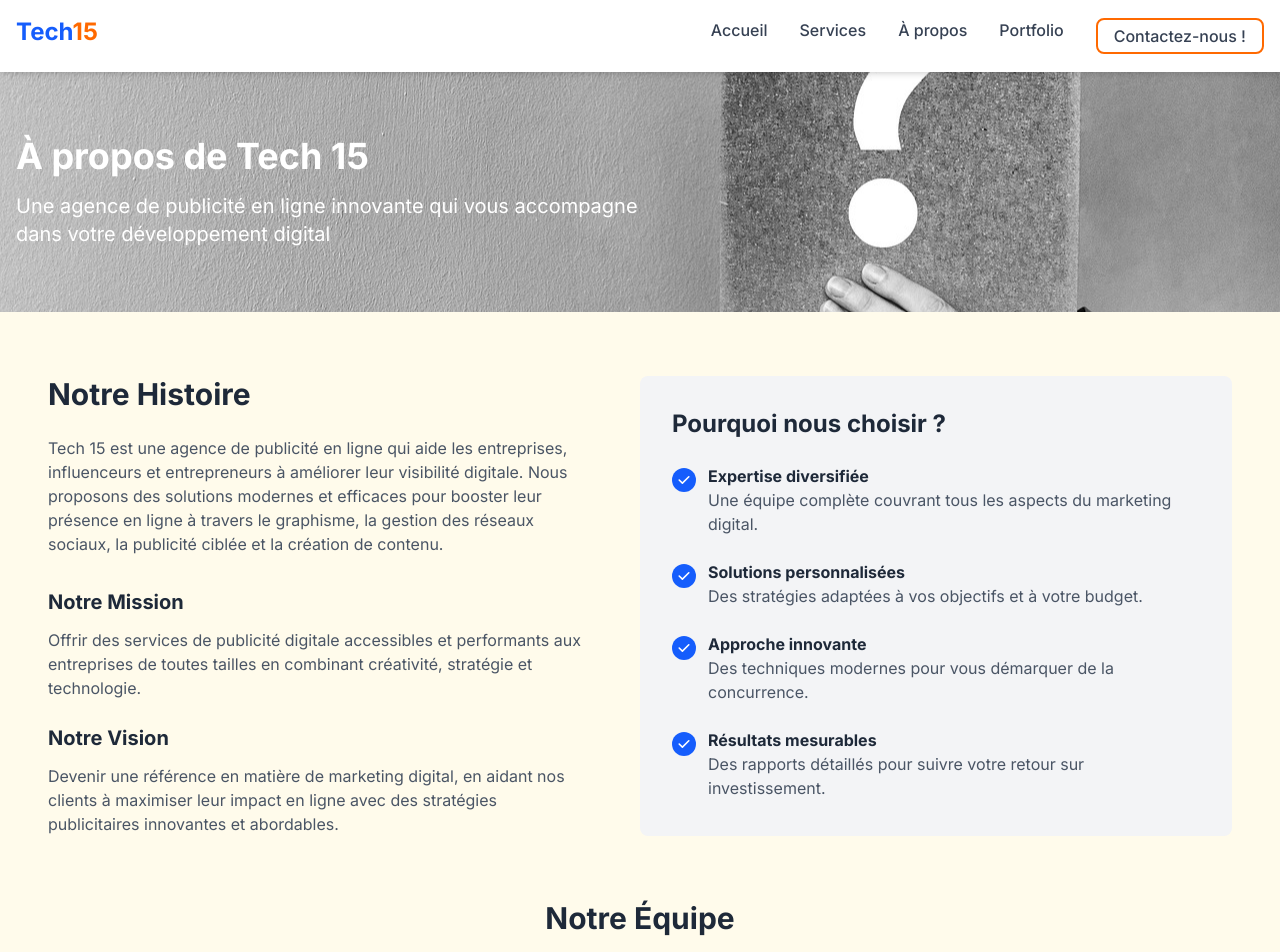
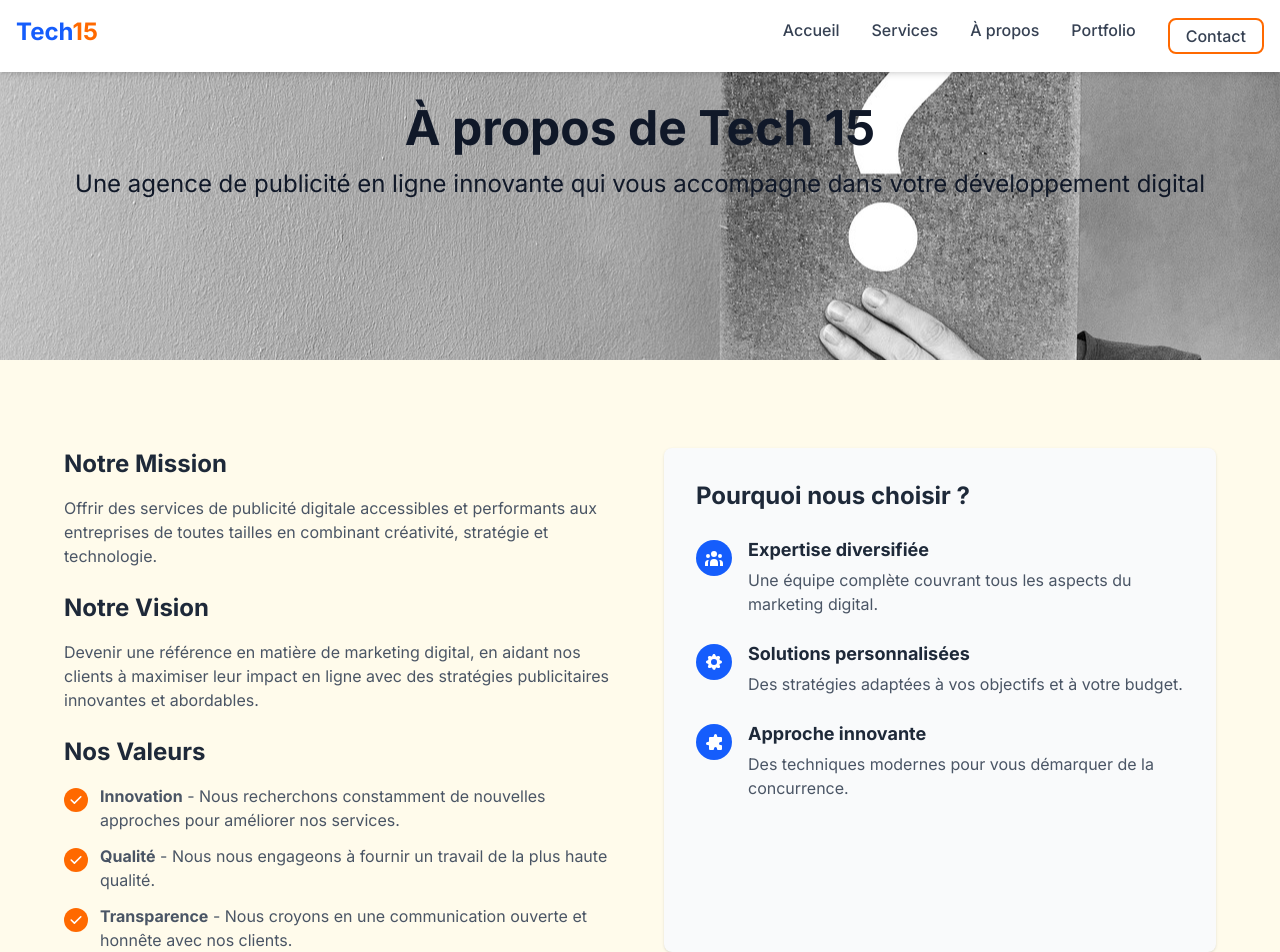
Before and after one commit to Jeanos2004/Tech15PortFolio, a Next.js app: page /a-propos in a window 1280 px wide. Shown: the top 952 px of the page. Built offline with nearby package versions, Linux system fonts and the light colour scheme.

Commit message:
correction des erreurs

```diff
--- a/src/app/(routes)/a-propos/page.tsx
+++ b/src/app/(routes)/a-propos/page.tsx
@@ -1,117 +1,25 @@
-// Fichier : src/app/a-propos/page.js
-import { teamData } from '@/lib/data';
-import Image from 'next/image';
+// Fichier: src/app/(routes)/a-propos/page.tsx
+'use client';
 
-export const metadata = {
-  title: 'À propos | Tech 15',
-  description: 'Découvrez Tech 15, une agence de publicité en ligne innovante qui aide les entreprises à améliorer leur visibilité digitale.',
-};
+
+import About from '@/components/sections/About';
+import Team from '@/components/sections/Team';
 
 export default function AboutPage() {
   return (
-    <>
-      <div className="text-white py-16" style={{backgroundImage : 'url(/images/pages/about-us.jpg)', backgroundSize: 'cover', backgroundPosition: 'center', backgroundRepeat: 'no-repeat'}}>
-        <div className="container mx-auto px-4">
-          <h1 className="text-4xl font-bold mb-4">À propos de Tech 15</h1>
-          <p className="text-xl max-w-2xl">
+    <div className="bg-amber-50" >
+      <div className="mb-6 h-72 px-6 py-8 text-center" style={{backgroundImage : 'url(/images/pages/about-us.jpg)', backgroundSize: 'cover', backgroundPosition: 'center'}}>
+          <h1 className="text-5xl font-bold mb-4 text-gray-900">À propos de Tech 15</h1>
+          <p className="text-gray-900 text-2xl">
             Une agence de publicité en ligne innovante qui vous accompagne dans votre développement digital
           </p>
         </div>
+
+      <About />
+
+      <div className="my-16 px-12">
+        <Team />
       </div>
-
-      <div className="bg-amber-50 mx-auto px-12 py-16">
-        <div className="flex flex-col lg:flex-row mb-16">
-          <div className="lg:w-1/2 lg:pr-12 mb-8 lg:mb-0">
-            <h2 className="text-3xl font-bold mb-6 text-gray-800">Notre Histoire</h2>
-            <p className="text-gray-600 mb-4">
-              Tech 15 est une agence de publicité en ligne qui aide les entreprises, influenceurs et entrepreneurs à
-              améliorer leur visibilité digitale. Nous proposons des solutions modernes et efficaces pour booster
-              leur présence en ligne à travers le graphisme, la gestion des réseaux sociaux, la publicité ciblée et la
-              création de contenu.
-            </p>
-
-            <h3 className="text-xl font-bold mb-3 text-gray-800 mt-8">Notre Mission</h3>
-            <p className="text-gray-600 mb-6">
-              Offrir des services de publicité digitale accessibles et performants aux entreprises de toutes tailles en
-              combinant créativité, stratégie et technologie.
-            </p>
-
-            <h3 className="text-xl font-bold mb-3 text-gray-800">Notre Vision</h3>
-            <p className="text-gray-600">
-              Devenir une référence en matière de marketing digital, en aidant nos clients à maximiser leur impact
-              en ligne avec des stratégies publicitaires innovantes et abordables.
-            </p>
-          </div>
-          <div className="lg:w-1/2 bg-gray-100 rounded-lg p-8">
-            <h3 className="text-2xl font-bold mb-6 text-gray-800">Pourquoi nous choisir ?</h3>
-            <ul className="space-y-6">
-              <li className="flex items-start">
-                <div className="bg-blue-600 rounded-full p-1 mr-3 mt-1">
-                  <svg className="w-4 h-4 text-white" fill="currentColor" viewBox="0 0 20 20" xmlns="http://www.w3.org/2000/svg">
-                    <path fillRule="evenodd" d="M16.707 5.293a1 1 0 010 1.414l-8 8a1 1 0 01-1.414 0l-4-4a1 1 0 011.414-1.414L8 12.586l7.293-7.293a1 1 0 011.414 0z" clipRule="evenodd"></path>
-                  </svg>
-                </div>
-                <div>
-                  <h4 className="font-bold text-gray-800">Expertise diversifiée</h4>
-                  <p className="text-gray-600">Une équipe complète couvrant tous les aspects du marketing digital.</p>
-                </div>
-              </li>
-              <li className="flex items-start">
-                <div className="bg-blue-600 rounded-full p-1 mr-3 mt-1">
-                  <svg className="w-4 h-4 text-white" fill="currentColor" viewBox="0 0 20 20" xmlns="http://www.w3.org/2000/svg">
-                    <path fillRule="evenodd" d="M16.707 5.293a1 1 0 010 1.414l-8 8a1 1 0 01-1.414 0l-4-4a1 1 0 011.414-1.414L8 12.586l7.293-7.293a1 1 0 011.414 0z" clipRule="evenodd"></path>
-                  </svg>
-                </div>
-                <div>
-                  <h4 className="font-bold text-gray-800">Solutions personnalisées</h4>
-                  <p className="text-gray-600">Des stratégies adaptées à vos objectifs et à votre budget.</p>
-                </div>
-              </li>
-              <li className="flex items-start">
-                <div className="bg-blue-600 rounded-full p-1 mr-3 mt-1">
-                  <svg className="w-4 h-4 text-white" fill="currentColor" viewBox="0 0 20 20" xmlns="http://www.w3.org/2000/svg">
-                    <path fillRule="evenodd" d="M16.707 5.293a1 1 0 010 1.414l-8 8a1 1 0 01-1.414 0l-4-4a1 1 0 011.414-1.414L8 12.586l7.293-7.293a1 1 0 011.414 0z" clipRule="evenodd"></path>
-                  </svg>
-                </div>
-                <div>
-                  <h4 className="font-bold text-gray-800">Approche innovante</h4>
-                  <p className="text-gray-600">Des techniques modernes pour vous démarquer de la concurrence.</p>
-                </div>
-              </li>
-              <li className="flex items-start">
-                <div className="bg-blue-600 rounded-full p-1 mr-3 mt-1">
-                  <svg className="w-4 h-4 text-white" fill="currentColor" viewBox="0 0 20 20" xmlns="http://www.w3.org/2000/svg">
-                    <path fillRule="evenodd" d="M16.707 5.293a1 1 0 010 1.414l-8 8a1 1 0 01-1.414 0l-4-4a1 1 0 011.414-1.414L8 12.586l7.293-7.293a1 1 0 011.414 0z" clipRule="evenodd"></path>
-                  </svg>
-                </div>
-                <div>
-                  <h4 className="font-bold text-gray-800">Résultats mesurables</h4>
-                  <p className="text-gray-600">Des rapports détaillés pour suivre votre retour sur investissement.</p>
-                </div>
-              </li>
-            </ul>
-          </div>
-        </div>
-
-        <div className="mt-12">
-          <h2 className="text-3xl font-bold mb-8 text-gray-800 text-center">Notre Équipe</h2>
-          <div className="grid grid-cols-1 md:grid-cols-2 lg:grid-cols-3 gap-8">
-            {teamData.map((member, index) => (
-              <div key={index} className="bg-white rounded-lg shadow-lg overflow-hidden">
-                <div className="bg-blue-100 h-48 flex items-center justify-center">
-                  <svg className="w-20 h-20 text-blue-300" fill="currentColor" viewBox="0 0 20 20" xmlns="http://www.w3.org/2000/svg">
-                    <path fillRule="evenodd" d="M10 9a3 3 0 100-6 3 3 0 000 6zm-7 9a7 7 0 1114 0H3z" clipRule="evenodd"></path>
-                  </svg>
-                </div>
-                <div className="p-6">
-                  <h3 className="text-xl font-bold mb-2 text-gray-800">{member.role}</h3>
-                  <p className="text-gray-600">{member.description}</p>
-                </div>
-              </div>
-            ))}
-          </div>
-        </div>
-      </div>
-    </>
+    </div>
   );
 }
--- a/src/app/(routes)/contact/page.tsx
+++ b/src/app/(routes)/contact/page.tsx
@@ -18,7 +18,7 @@ export default function ContactPage() {
   });
 
   const [isSubmitting, setIsSubmitting] = useState(false);
-  const [submitStatus, setSubmitStatus] = useState(null);
+  const [submitStatus, setSubmitStatus] = useState(null as null | 'success' | 'error');
 
   const handleChange = (e: React.ChangeEvent<HTMLInputElement | HTMLTextAreaElement | HTMLSelectElement>) => {
     const { name, value } = e.target;
--- a/src/app/(routes)/portfolio/page.tsx
+++ b/src/app/(routes)/portfolio/page.tsx
@@ -159,7 +159,7 @@ export default function PortfolioPage() {
                 </div>
               </div>
               <p className="text-gray-600 italic">
-                "L'équipe de Tech 15 a complètement transformé notre image de marque. Notre nouvelle identité visuelle a été très bien accueillie par nos clients et a contribué à une augmentation significative de notre fréquentation."
+                &ldquo;L&apos;équipe de Tech 15 a complètement transformé notre image de marque. Notre nouvelle identité visuelle a été très bien accueillie par nos clients et a contribué à une augmentation significative de notre fréquentation.&rdquo;
               </p>
             </div>
 
@@ -176,7 +176,7 @@ export default function PortfolioPage() {
                 </div>
               </div>
               <p className="text-gray-600 italic">
-                "Grâce à la campagne Google Ads mise en place par Tech 15, nous avons pu acquérir de nouveaux clients à un coût très compétitif. Leur expertise en publicité digitale a été un véritable atout pour notre croissance."
+                &ldquo;Grâce à la campagne Google Ads mise en place par Tech 15, nous avons pu acquérir de nouveaux clients à un coût très compétitif. Leur expertise en publicité digitale a été un véritable atout pour notre croissance.&rdquo;
               </p>
             </div>
 
@@ -193,7 +193,7 @@ export default function PortfolioPage() {
                 </div>
               </div>
               <p className="text-gray-600 italic">
-                "Mon site e-commerce développé par Tech 15 a complètement changé mon business. L'interface est intuitive et mes clients adorent l'expérience d'achat. Mes ventes en ligne ont explosé depuis le lancement."
+                &ldquo;Mon site e-commerce développé par Tech 15 a complètement changé mon business. L&apos;interface est intuitive et mes clients adorent l&apos;expérience d&apos;achat. L&apos;interface est intuitive et mes clients adorent l&apos;expérience d&apos;achat. Mes ventes en ligne ont explosé depuis le lancement.&rdquo;
               </p>
             </div>
           </div>
--- a/src/components/layout/Header.tsx
+++ b/src/components/layout/Header.tsx
@@ -3,7 +3,6 @@
 
 import { useState } from 'react';
 import Link from 'next/link';
-import Image from 'next/image';
 
 export default function Header() {
   const [isMenuOpen, setIsMenuOpen] = useState(false);
@@ -36,7 +35,7 @@ export default function Header() {
             Portfolio
           </Link>
           <Link href="/contact" className="font-medium text-gray-700 hover:text-blue-600 transition border-2 border-orange-500 rounded-lg px-4 py-1 hover:bg-orange-500 hover:text-white">
-            Contactez-nous !
+            Contact
           </Link>
         </nav>
 
--- a/src/components/sections/About.tsx
+++ b/src/components/sections/About.tsx
@@ -1,100 +1,89 @@
-import Image from 'next/image';
-import Link from 'next/link';
+
 
 export default function About() {
   return (
-    <section className="py-16 bg-amber-50">
-      <div className="container mx-auto px-4">
-        <div className="flex flex-col lg:flex-row items-center">
-          <div className="lg:w-1/2 lg:pr-12 mb-10 lg:mb-0">
-            <h2 className="text-3xl font-bold mb-6 text-gray-800">À propos de Tech 15</h2>
+    <section className="py-16 px-12">
+      <div className="container mx-auto px-4 text-gray-800">
+
+        <div className="grid grid-cols-1 md:grid-cols-2 gap-12 text-gray-800">
+          <div>
+            <h3 className="text-2xl font-bold mb-4">Notre Mission</h3>
             <p className="text-gray-600 mb-6">
-              Tech 15 est une agence de publicité en ligne innovante qui aide les entreprises, influenceurs et entrepreneurs à
-              améliorer leur visibilité digitale. Nous proposons des solutions modernes et efficaces pour booster
-              leur présence en ligne.
+              Offrir des services de publicité digitale accessibles et performants aux entreprises de toutes tailles en combinant créativité, stratégie et technologie.
             </p>
-            <p className="text-gray-600 mb-8">
-              Notre équipe d'experts passionnés combine créativité, stratégie et technologie pour offrir des services
-              de qualité adaptés aux besoins spécifiques de chaque client.
+
+            <h3 className="text-2xl font-bold mb-4">Notre Vision</h3>
+            <p className="text-gray-600 mb-6">
+              Devenir une référence en matière de marketing digital, en aidant nos clients à maximiser leur impact en ligne avec des stratégies publicitaires innovantes et abordables.
             </p>
-            <Link
-              href="/a-propos"
-              className="inline-block bg-blue-600 text-white font-medium px-6 py-3 rounded-lg hover:bg-blue-700 transition"
-            >
-              En savoir plus sur nous
-            </Link>
+
+            <h3 className="text-2xl font-bold mb-4">Nos Valeurs</h3>
+            <ul className="space-y-3 text-gray-600">
+              <li className="flex items-start">
+                <div className="bg-orange-500 rounded-full p-1 mr-3 mt-1">
+                  <svg className="w-4 h-4 text-white" fill="currentColor" viewBox="0 0 20 20" xmlns="http://www.w3.org/2000/svg">
+                    <path fillRule="evenodd" d="M16.707 5.293a1 1 0 010 1.414l-8 8a1 1 0 01-1.414 0l-4-4a1 1 0 011.414-1.414L8 12.586l7.293-7.293a1 1 0 011.414 0z" clipRule="evenodd"></path>
+                  </svg>
                 </div>
-          <div className="lg:w-1/2">
-            <div className="relative h-80 w-full rounded-lg overflow-hidden shadow-xl">
-              {/* Remplacer par votre image */}
-              <div className="absolute inset-0 flex items-center justify-center" style={{ backgroundImage: 'url(/images/about-mission.jpg)', backgroundSize: 'cover', backgroundPosition: 'center', backgroundRepeat: 'no-repeat'}}>
-                <div className="text-white text-center p-8">
-                  <h3 className="text-2xl font-bold mb-4">Notre Mission</h3>
-                  <p className="text-lg">
-                    Offrir des services de publicité digitale accessibles et performants en combinant créativité, stratégie et technologie.
-                  </p>
+                <span><strong>Innovation</strong> - Nous recherchons constamment de nouvelles approches pour améliorer nos services.</span>
+              </li>
+              <li className="flex items-start">
+                <div className="bg-orange-500 rounded-full p-1 mr-3 mt-1">
+                  <svg className="w-4 h-4 text-white" fill="currentColor" viewBox="0 0 20 20" xmlns="http://www.w3.org/2000/svg">
+                    <path fillRule="evenodd" d="M16.707 5.293a1 1 0 010 1.414l-8 8a1 1 0 01-1.414 0l-4-4a1 1 0 011.414-1.414L8 12.586l7.293-7.293a1 1 0 011.414 0z" clipRule="evenodd"></path>
+                  </svg>
                 </div>
+                <span><strong>Qualité</strong> - Nous nous engageons à fournir un travail de la plus haute qualité.</span>
+              </li>
+              <li className="flex items-start">
+                <div className="bg-orange-500 rounded-full p-1 mr-3 mt-1">
+                  <svg className="w-4 h-4 text-white" fill="currentColor" viewBox="0 0 20 20" xmlns="http://www.w3.org/2000/svg">
+                    <path fillRule="evenodd" d="M16.707 5.293a1 1 0 010 1.414l-8 8a1 1 0 01-1.414 0l-4-4a1 1 0 011.414-1.414L8 12.586l7.293-7.293a1 1 0 011.414 0z" clipRule="evenodd"></path>
+                  </svg>
                 </div>
+                <span><strong>Transparence</strong> - Nous croyons en une communication ouverte et honnête avec nos clients.</span>
+              </li>
+            </ul>
           </div>
+
+          <div className="bg-gray-50 p-8 rounded-lg shadow-sm text-gray-800">
+            <h3 className="text-2xl font-bold mb-6">Pourquoi nous choisir ?</h3>
+            <div className="space-y-6">
+              <div className="flex items-start">
+                <div className="bg-blue-600 rounded-full p-2 mr-4 mt-1">
+                  <svg className="w-5 h-5 text-white" fill="currentColor" viewBox="0 0 20 20" xmlns="http://www.w3.org/2000/svg">
+                    <path d="M13 6a3 3 0 11-6 0 3 3 0 016 0zM18 8a2 2 0 11-4 0 2 2 0 014 0zM14 15a4 4 0 00-8 0v3h8v-3zM6 8a2 2 0 11-4 0 2 2 0 014 0zM16 18v-3a5.972 5.972 0 00-.75-2.906A3.005 3.005 0 0119 15v3h-3zM4.75 12.094A5.973 5.973 0 004 15v3H1v-3a3 3 0 013.75-2.906z"></path>
+                  </svg>
+                </div>
+                <div>
+                  <h4 className="font-bold text-lg mb-1">Expertise diversifiée</h4>
+                  <p className="text-gray-600">Une équipe complète couvrant tous les aspects du marketing digital.</p>
                 </div>
               </div>
 
-        <div className="mt-20">
-          <div className="text-center mb-12">
-            <h2 className="text-3xl font-bold mb-4 text-gray-800">Pourquoi nous choisir ?</h2>
-            <p className="text-xl text-gray-600 max-w-2xl mx-auto">
-              Des solutions sur mesure pour répondre à vos besoins spécifiques
-            </p>
+              <div className="flex items-start">
+                <div className="bg-blue-600 rounded-full p-2 mr-4 mt-1">
+                  <svg className="w-5 h-5 text-white" fill="currentColor" viewBox="0 0 20 20" xmlns="http://www.w3.org/2000/svg">
+                    <path fillRule="evenodd" d="M11.49 3.17c-.38-1.56-2.6-1.56-2.98 0a1.532 1.532 0 01-2.286.948c-1.372-.836-2.942.734-2.106 2.106.54.886.061 2.042-.947 2.287-1.561.379-1.561 2.6 0 2.978a1.532 1.532 0 01.947 2.287c-.836 1.372.734 2.942 2.106 2.106a1.532 1.532 0 012.287.947c.379 1.561 2.6 1.561 2.978 0a1.533 1.533 0 012.287-.947c1.372.836 2.942-.734 2.106-2.106a1.533 1.533 0 01.947-2.287c1.561-.379 1.561-2.6 0-2.978a1.532 1.532 0 01-.947-2.287c.836-1.372-.734-2.942-2.106-2.106a1.532 1.532 0 01-2.287-.947zM10 13a3 3 0 100-6 3 3 0 000 6z" clipRule="evenodd"></path>
+                  </svg>
+                </div>
+                <div>
+                  <h4 className="font-bold text-lg mb-1">Solutions personnalisées</h4>
+                  <p className="text-gray-600">Des stratégies adaptées à vos objectifs et à votre budget.</p>
+                </div>
               </div>
 
-          <div className="grid grid-cols-1 md:grid-cols-2 lg:grid-cols-4 gap-8">
-            <div className="bg-white p-6 rounded-lg shadow-lg text-center">
-              <div className="bg-blue-100 rounded-full h-16 w-16 flex items-center justify-center mx-auto mb-4">
-                <svg className="w-8 h-8 text-blue-600" fill="currentColor" viewBox="0 0 20 20" xmlns="http://www.w3.org/2000/svg">
-                  <path fillRule="evenodd" d="M6.672 1.911a1 1 0 10-1.932.518l.259.966a1 1 0 001.932-.518l-.26-.966zM2.429 4.74a1 1 0 10-.517 1.932l.966.259a1 1 0 00.517-1.932l-.966-.26zm8.814-.569a1 1 0 00-1.415-1.414l-.707.707a1 1 0 101.415 1.415l.707-.708zm-7.071 7.072l.707-.707A1 1 0 003.465 9.12l-.708.707a1 1 0 001.415 1.415zm3.2-5.171a1 1 0 00-1.3 1.3l4 10a1 1 0 001.823.075l1.38-2.759 3.018 3.02a1 1 0 001.414-1.415l-3.019-3.02 2.76-1.379a1 1 0 00-.076-1.822l-10-4z" clipRule="evenodd" />
+              <div className="flex items-start">
+                <div className="bg-blue-600 rounded-full p-2 mr-4 mt-1">
+                  <svg className="w-5 h-5 text-white" fill="currentColor" viewBox="0 0 20 20" xmlns="http://www.w3.org/2000/svg">
+                    <path d="M10 3.5a1.5 1.5 0 013 0V4a1 1 0 001 1h3a1 1 0 011 1v3a1 1 0 01-1 1h-.5a1.5 1.5 0 000 3h.5a1 1 0 011 1v3a1 1 0 01-1 1h-3a1 1 0 01-1-1v-.5a1.5 1.5 0 00-3 0v.5a1 1 0 01-1 1H6a1 1 0 01-1-1v-3a1 1 0 00-1-1h-.5a1.5 1.5 0 010-3H4a1 1 0 001-1V6a1 1 0 011-1h3a1 1 0 001-1v-.5z"></path>
                   </svg>
                 </div>
-              <h3 className="text-xl font-bold mb-2 text-gray-800">Créativité</h3>
-              <p className="text-gray-600">
-                Des solutions créatives et innovantes pour vous démarquer de la concurrence.
-              </p>
+                <div>
+                  <h4 className="font-bold text-lg mb-1">Approche innovante</h4>
+                  <p className="text-gray-600">Des techniques modernes pour vous démarquer de la concurrence.</p>
                 </div>
-
-            <div className="bg-white p-6 rounded-lg shadow-lg text-center">
-              <div className="bg-blue-100 rounded-full h-16 w-16 flex items-center justify-center mx-auto mb-4">
-                <svg className="w-8 h-8 text-blue-600" fill="currentColor" viewBox="0 0 20 20" xmlns="http://www.w3.org/2000/svg">
-                  <path d="M13 6a3 3 0 11-6 0 3 3 0 016 0zM18 8a2 2 0 11-4 0 2 2 0 014 0zM14 15a4 4 0 00-8 0v3h8v-3zM6 8a2 2 0 11-4 0 2 2 0 014 0zM16 18v-3a5.972 5.972 0 00-.75-2.906A3.005 3.005 0 0119 15v3h-3zM4.75 12.094A5.973 5.973 0 004 15v3H1v-3a3 3 0 013.75-2.906z" />
-                </svg>
               </div>
-              <h3 className="text-xl font-bold mb-2 text-gray-800">Expertise</h3>
-              <p className="text-gray-600">
-                Une équipe d'experts dans tous les domaines du marketing digital.
-              </p>
-            </div>
-
-            <div className="bg-white p-6 rounded-lg shadow-lg text-center">
-              <div className="bg-blue-100 rounded-full h-16 w-16 flex items-center justify-center mx-auto mb-4">
-                <svg className="w-8 h-8 text-blue-600" fill="currentColor" viewBox="0 0 20 20" xmlns="http://www.w3.org/2000/svg">
-                  <path fillRule="evenodd" d="M6 2a1 1 0 00-1 1v1H4a2 2 0 00-2 2v10a2 2 0 002 2h12a2 2 0 002-2V6a2 2 0 00-2-2h-1V3a1 1 0 10-2 0v1H7V3a1 1 0 00-1-1zm0 5a1 1 0 000 2h8a1 1 0 100-2H6z" clipRule="evenodd" />
-                </svg>
-              </div>
-              <h3 className="text-xl font-bold mb-2 text-gray-800">Réactivité</h3>
-              <p className="text-gray-600">
-                Un suivi régulier et une disponibilité constante pour répondre à vos besoins.
-              </p>
-            </div>
-
-            <div className="bg-white p-6 rounded-lg shadow-lg text-center">
-              <div className="bg-blue-100 rounded-full h-16 w-16 flex items-center justify-center mx-auto mb-4">
-                <svg className="w-8 h-8 text-blue-600" fill="currentColor" viewBox="0 0 20 20" xmlns="http://www.w3.org/2000/svg">
-                  <path fillRule="evenodd" d="M6 6V5a3 3 0 013-3h2a3 3 0 013 3v1h2a2 2 0 012 2v3.57A22.952 22.952 0 0110 13a22.95 22.95 0 01-8-1.43V8a2 2 0 012-2h2zm2-1a1 1 0 011-1h2a1 1 0 011 1v1H8V5zm1 5a1 1 0 011-1h.01a1 1 0 110 2H10a1 1 0 01-1-1z" clipRule="evenodd" />
-                  <path d="M2 13.692V16a2 2 0 002 2h12a2 2 0 002-2v-2.308A24.974 24.974 0 0110 15c-2.796 0-5.487-.46-8-1.308z" />
-                </svg>
-              </div>
-              <h3 className="text-xl font-bold mb-2 text-gray-800">Résultats</h3>
-              <p className="text-gray-600">
-                Des stratégies orientées résultats avec des indicateurs de performance clairs.
-              </p>
             </div>
           </div>
         </div>
```
Lines whose indentation alone changed are shown as unchanged.
